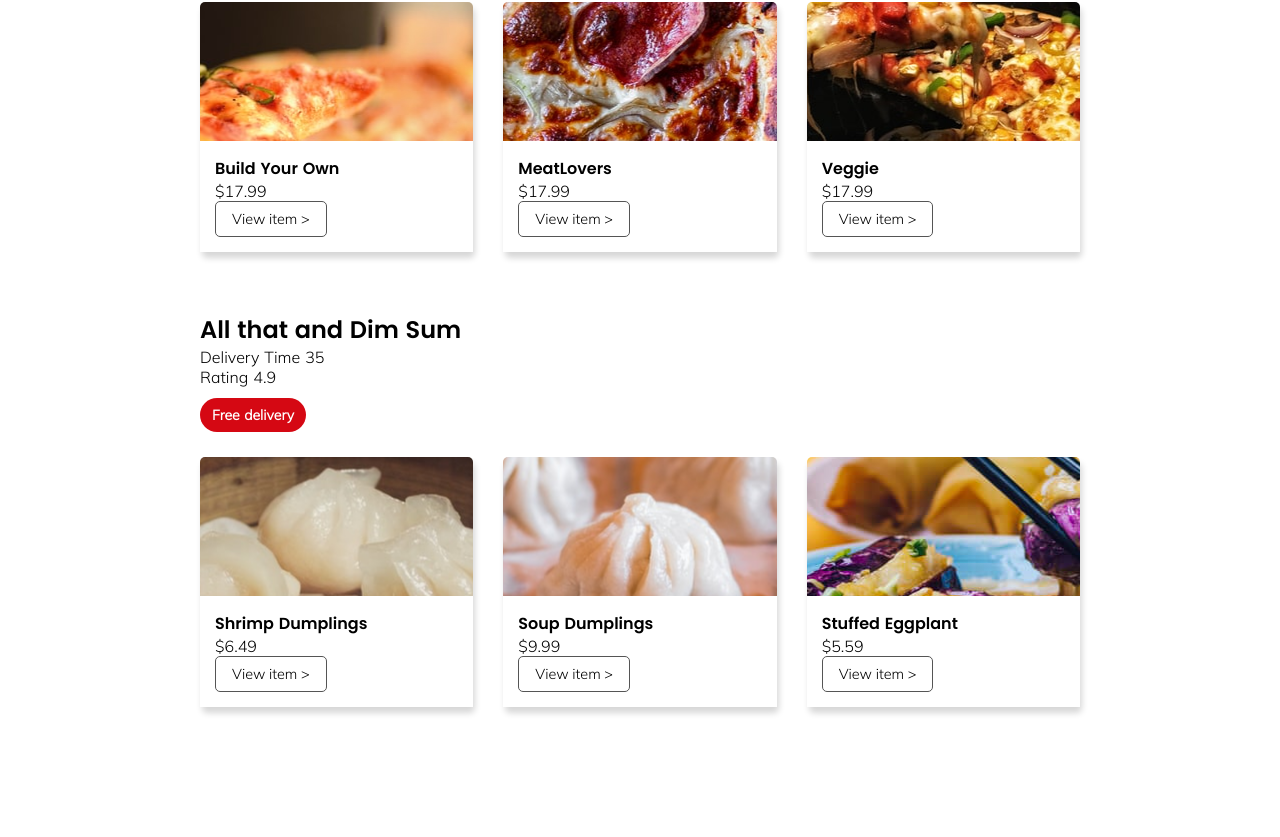
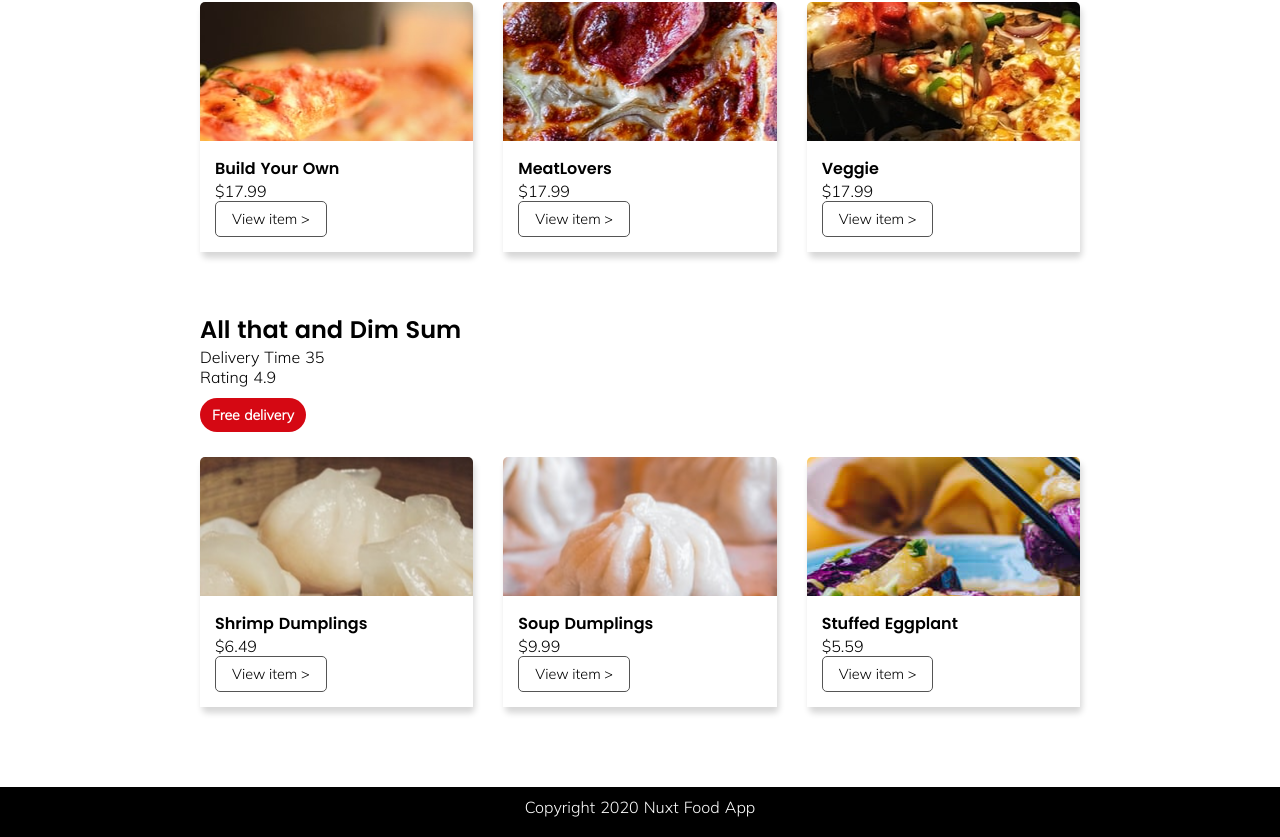
Before and after one commit to morinoko/nuxt-food-app, a Nuxt app: page / in a window 1280 px wide. Shown: the part 1249-2086 px from the top of the page. Before the commit the page ends 2036 px from the top, so only its background shows below. Built offline with nearby package versions, Linux system fonts and the light colour scheme.

Commit message:
Add footer

```diff
--- /dev/null
+++ b/components/AppFooter.vue
@@ -0,0 +1,11 @@
+<template>
+  <footer>Copyright 2020 Nuxt Food App</footer>
+</template>
+
+<script>
+export default {
+}
+</script>
+
+<style scoped>
+</style>
--- a/layouts/default.vue
+++ b/layouts/default.vue
@@ -3,16 +3,19 @@
     <div class="content">
       <AppMenu />
       <Nuxt />
+      <AppFooter />
     </div>
   </div>
 </template>
 
 <script>
 import AppMenu from "@/components/AppMenu.vue";
+import AppFooter from "@/components/AppFooter";
 
 export default {
   components: {
-    AppMenu
+    AppMenu,
+    AppFooter,
   },
 };
 </script>
```
